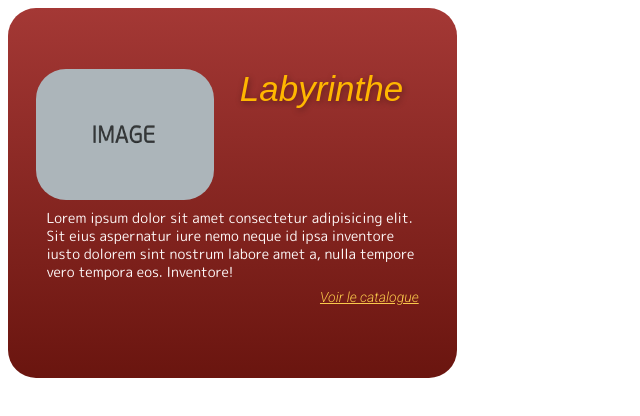
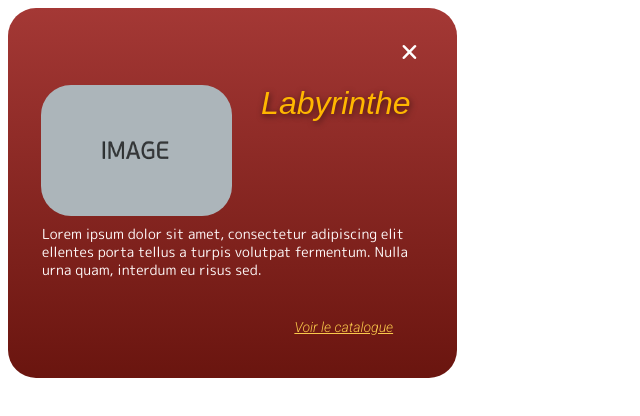
Before and after one commit to QuentinGP23/Leclerc-project-mmi-2022, a website: page html/test.html in a window 1280 px wide. Shown: the whole page, without its empty margins (0-640 px from the left). Drawn offline with Linux system fonts and the light colour scheme; a web font is replaced by a local one.

Commit message:
popup bugs corriges

```diff
--- a/html/test.html
+++ b/html/test.html
@@ -12,12 +12,16 @@
 <body>
     <div class="popup" id="popup1">
         <div class="popup-top">
+            <svg width="30" height="30" viewBox="0 0 30 30" fill="none" xmlns="http://www.w3.org/2000/svg" class="popupclose">
+                <line x1="2.5" y1="-2.5" x2="34.9833" y2="-2.5" transform="matrix(0.693642 0.72032 -0.807499 0.589869 0 3)" stroke="white" stroke-width="5" stroke-linecap="round"/>
+                <line x1="2.5" y1="-2.5" x2="34.9833" y2="-2.5" transform="matrix(-0.693642 0.72032 0.807499 0.589869 30 3)" stroke="white" stroke-width="5" stroke-linecap="round"/>
+                </svg>
             <img src="./../img/téléchargement.png" alt="test">
             <h3>Labyrinthe</h3>
         </div>
         <div class="popup-down">
-            <p>Lorem ipsum dolor sit amet consectetur adipisicing elit. Sit eius aspernatur iure nemo neque id ipsa
-                inventore iusto dolorem sint nostrum labore amet a, nulla tempore vero tempora eos. Inventore!</p>
+            <p>Lorem ipsum dolor sit amet, consectetur adipiscing elit ellentes porta tellus a turpis volutpat fermentum.
+                Nulla urna quam, interdum eu risus sed.</p>
                 <a href="">Voir le catalogue</a>
         </div>
     </div>
--- a/sass/pages/popups.scss
+++ b/sass/pages/popups.scss
@@ -4,45 +4,52 @@
     padding: 1vw;
     @include popup;
     .popup-top{
+        .popupclose{
+            position: absolute;
+            left: 90%;
+            width: 3.5%;
+        }
         display: flex;
         justify-content: center;
+        position: relative;
         height: 50%;
         width: 100%;
+        bottom:-2vh;
         img{
             height: 76%;
-            width: 42%;
+            width: 45%;
             border-radius: 30px;
             position: relative;
-            left: -2vw;
+            left: -5%;
             top: 6vh;
         }
         h3{
             font-family: 'jsMath-cmti10', sans-serif;
-            font-size: 2.188rem;
+            font-size: 2rem;
             font-style: italic;
             font-weight: 500;
             letter-spacing: 0em;
             color: $link;
             top: 6vh;
+            left: 1vh;
             margin: 0;
             position: relative;
-            text-shadow: 1px 2px 6px rgba(0, 0, 0, 0.379);
+            text-shadow: 1px 2px 6px rgb(0 0 0 / 60%);
         }
     }
     .popup-down{
         position: relative;;
         height: 50%;
         width: 100%;
+        bottom: -2vh;
         @include flexendcolumn;
         p{
             position: relative;
             font-family: 'M PLUS Rounded 1c', sans-serif;
             font-size: 0.875rem;
-            font-weight: 500;
             line-height: 1.125rem;
-            letter-spacing: 0em;
             color:$p-color;
-            margin: 2vh 2vw 1vh 2vw;
+            margin: 2vh 5% 1vh 5%;
         }
         a{
             position: relative;
@@ -50,9 +57,9 @@
             font-size: 0.875rem;
             font-style: italic;
             font-weight: 300;
-            letter-spacing: 0em;
             color: rgba(250, 201, 75, 1);
-            margin-right: 2vw;
+            margin-right: 4vw;
+            bottom: -4vh;
         }
     }
 }
```
Also changed, not shown: css/style.css, 1 other file.
